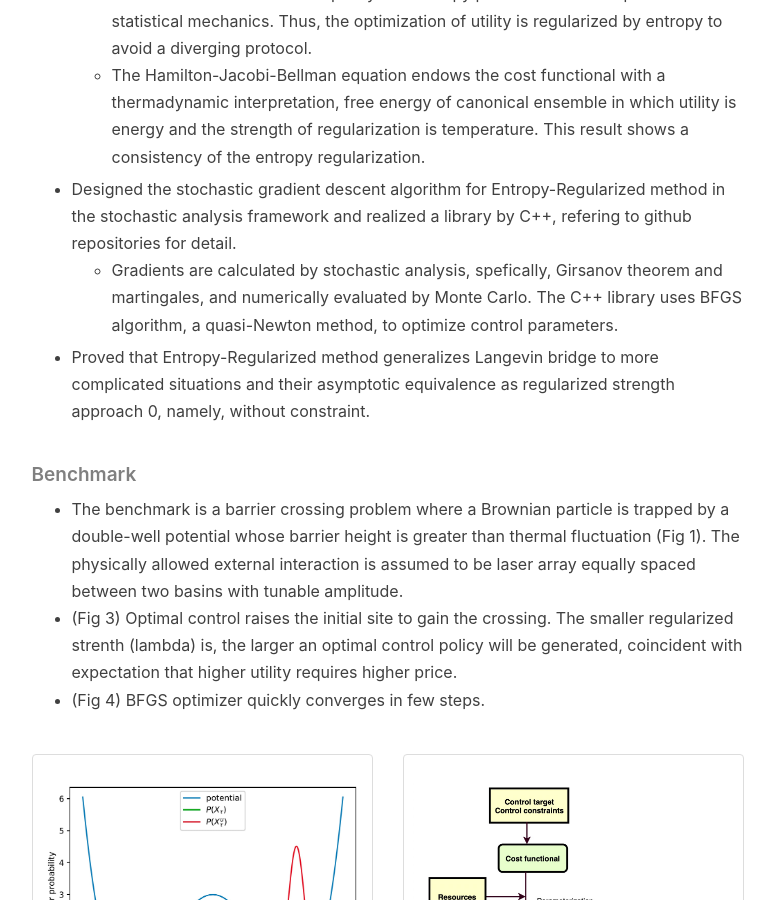
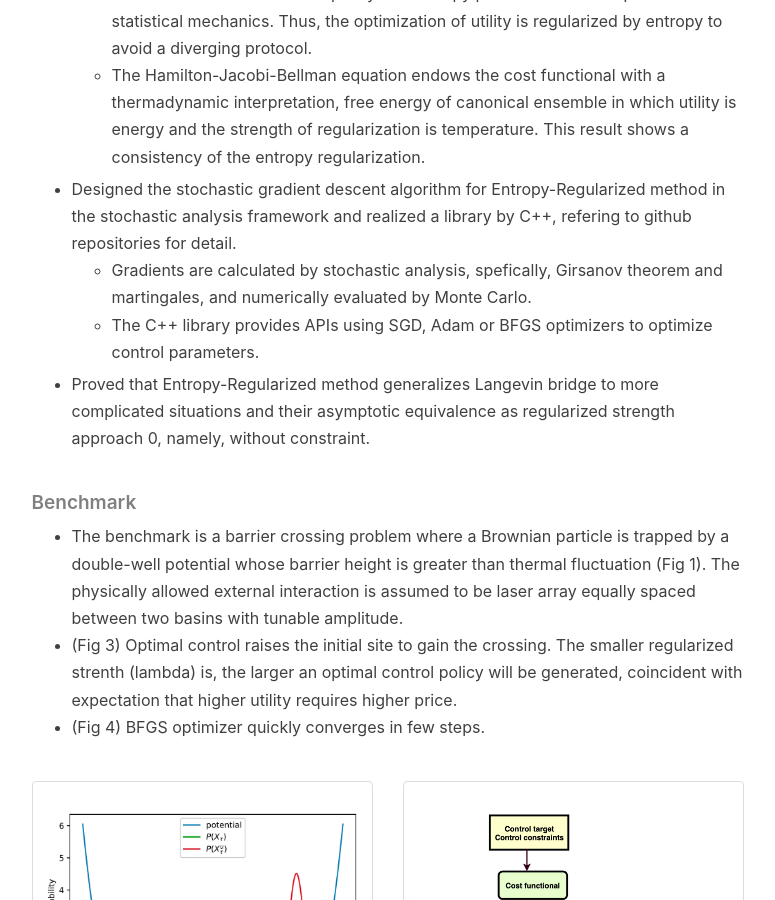
Before and after one commit to dongylaq/dongylaq.github.io, a Jekyll site: the page built from research.html, in a window 1280 px wide and 900 px high, scrolled down 1452 px. Shown: the whole window, without its empty margins (136-911 px from the left). Built offline with Jekyll 4.4.1, drawn with Linux system fonts in a browser that asks for light colours; nearby versions of some CDN libraries; comment, search, counter and statistics services are not loaded.

Commit message:
Update research.html

```diff
--- a/research.html
+++ b/research.html
@@ -48,7 +48,8 @@ header-img: "img/title.jpeg"
 
         <li>Designed the stochastic gradient descent algorithm for Entropy-Regularized method in the stochastic analysis framework and realized a library by C++, refering to github repositories for detail.</li>
             <ul>
-                <li>Gradients are calculated by stochastic analysis, spefically, Girsanov theorem and martingales, and numerically evaluated by Monte Carlo. The C++ library uses BFGS algorithm, a quasi-Newton method, to optimize control parameters.</li>
+                <li>Gradients are calculated by stochastic analysis, spefically, Girsanov theorem and martingales, and numerically evaluated by Monte Carlo.</li>
+                <li>The C++ library provides APIs using SGD, Adam or BFGS optimizers to optimize control parameters.</li>
             </ul>
         <li>Proved that Entropy-Regularized method generalizes Langevin bridge to more complicated situations and their asymptotic equivalence as regularized strength approach 0, namely, without constraint.</li>
     </ul>
```
